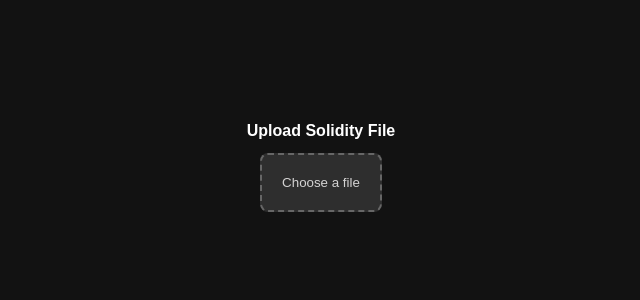
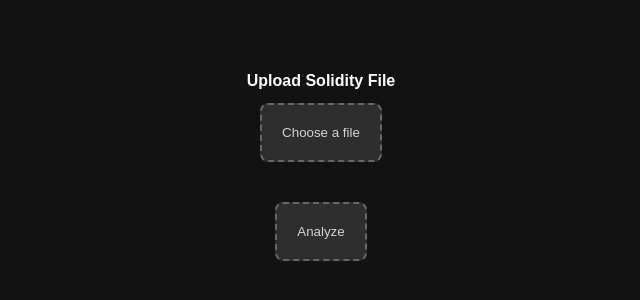
Before and after one commit to pusi2316/bluesafe, a React (Create React App) app in the folder client/: page / in a window 1280 px wide. Shown: the part 240-540 px from the top of the page, without its empty margins (319-959 px from the left). Built offline with nearby package versions, Linux system fonts and the light colour scheme; the HTML template or start-up script is replaced by a standard one.

Commit message:
Passing file to analyzer

```diff
--- a/client/src/components/fileAnalyzer.js
+++ b/client/src/components/fileAnalyzer.js
@@ -1,9 +1,34 @@
 import React, { useRef } from "react";
-import axios from 'axios';
+import axios from "axios";
 import "../styles/fileUploader.css";
-const uploadUrl = 'http://localhost:8080/analyze';
+const uploadUrl = "http://localhost:8080/analyze";
 
-const fileAnalyzer = ({ fileName, onFileAnalyze }) => {
-    const response = axios.get(uploadUrl,
-        {params: fileName});
-}
+const FileAnalyzer = ({ fileName, onFileAnalyze }) => {
+  const handleAnalyzer = (event) => {
+    try {
+      console.log(fileName);
+      const response = axios.post(uploadUrl, {
+        fileName: fileName
+      },
+    {
+        headers: {
+          'Content-Type': 'application/x-www-form-urlencoded'
+        }
+    })
+      console.log(response.data);
+      //onFileAnalyze(response.data);
+    } catch (error) {
+      console.error("Error analyzing file:", error);
+    }
+  };
+
+  return (
+    <div className="container">
+      <button className="uploadButton" onClick={handleAnalyzer}>
+        Analyze
+      </button>
+    </div>
+  );
+};
+
+export default FileAnalyzer;
--- a/client/src/components/fileHandler.js
+++ b/client/src/components/fileHandler.js
@@ -1,19 +1,27 @@
 import React, { useState } from "react";
 import FileRenderer from "./fileRenderer";
 import FileUploader from "./fileUploader";
+import FileAnalyzer from "./fileAnalyzer";
 
 const FileHandler = () => {
   const [fileContent, setFileContent] = useState("");
   const [fileName, setFileName] = useState("");
+  const [analyzerOutput, setAnalyzerOutput] = useState("");
 
   const handleFileUpload = (name, content) => {
     setFileName(name);
     setFileContent(content);
   };
+
+  const handleAnalyzerOutput = (output) => {
+    setAnalyzerOutput(output);
+  };
+
   return (
     <div style={{ padding: "20px", fontFamily: "Arial, sans-serif" }}>
       <FileUploader onFileUpload={handleFileUpload} />
       <FileRenderer fileName={fileName} fileContent={fileContent} />
+      <FileAnalyzer fileName={fileName} onFileAnalyze={handleAnalyzerOutput} />
     </div>
   );
 };
--- a/client/src/components/fileRenderer.js
+++ b/client/src/components/fileRenderer.js
@@ -1,4 +1,4 @@
-import React, { useEffect } from "react";
+ import React, { useEffect } from "react";
 import Prism from "prismjs";
 import "prismjs/themes/prism.css";
 import "prismjs/components/prism-solidity";
```
Also changed, not shown: 2 other files (tests, documents, lock files or other folders).
